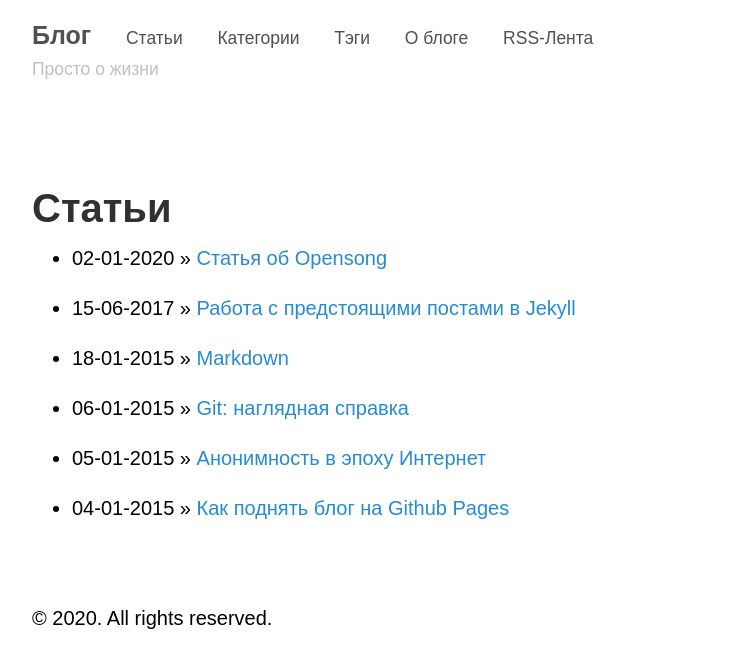
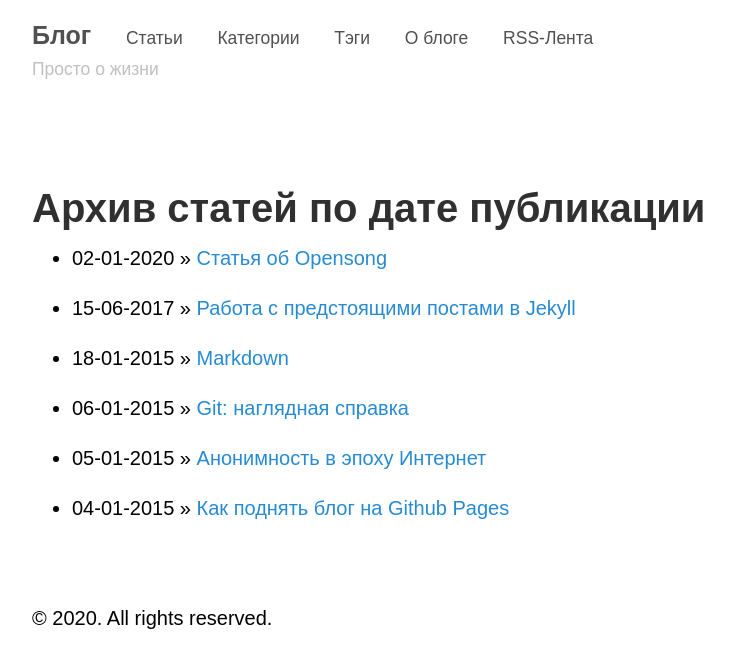
Before and after one commit to SergKnyz/alexblog, a Jekyll site: the page built from archive.md, in a window 1280 px wide. Shown: the top 668 px of the page, without its empty margins (248-982 px from the left). Built offline with Jekyll 4.4.1, drawn with Linux system fonts in a browser that asks for light colours.

Commit message:
Updated Archive

```diff
--- a/archive.md
+++ b/archive.md
@@ -1,5 +1,5 @@
 ---
-title: Статьи
+title: Архив статей по дате публикации
 layout: page
 ---
 
```
